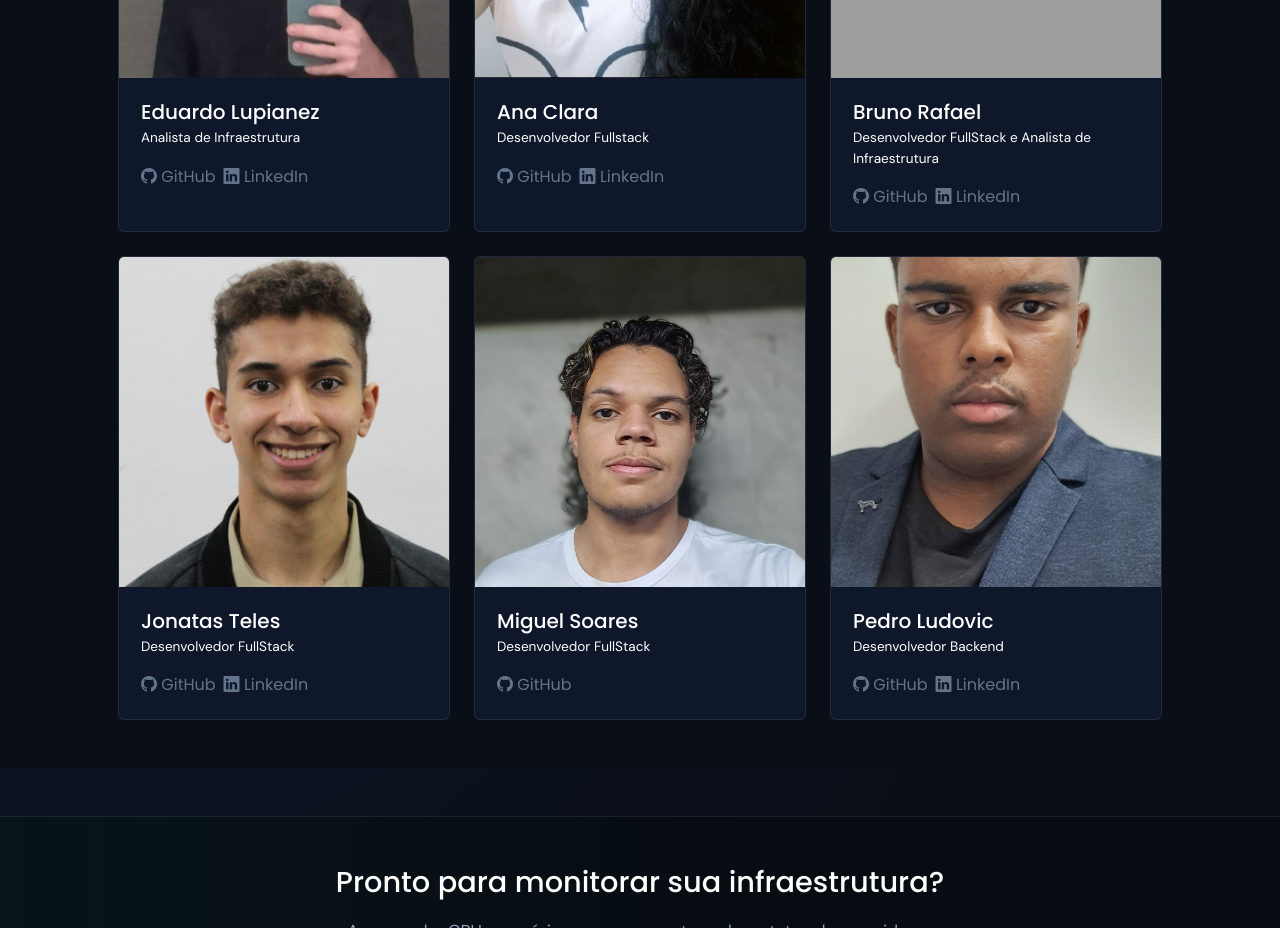
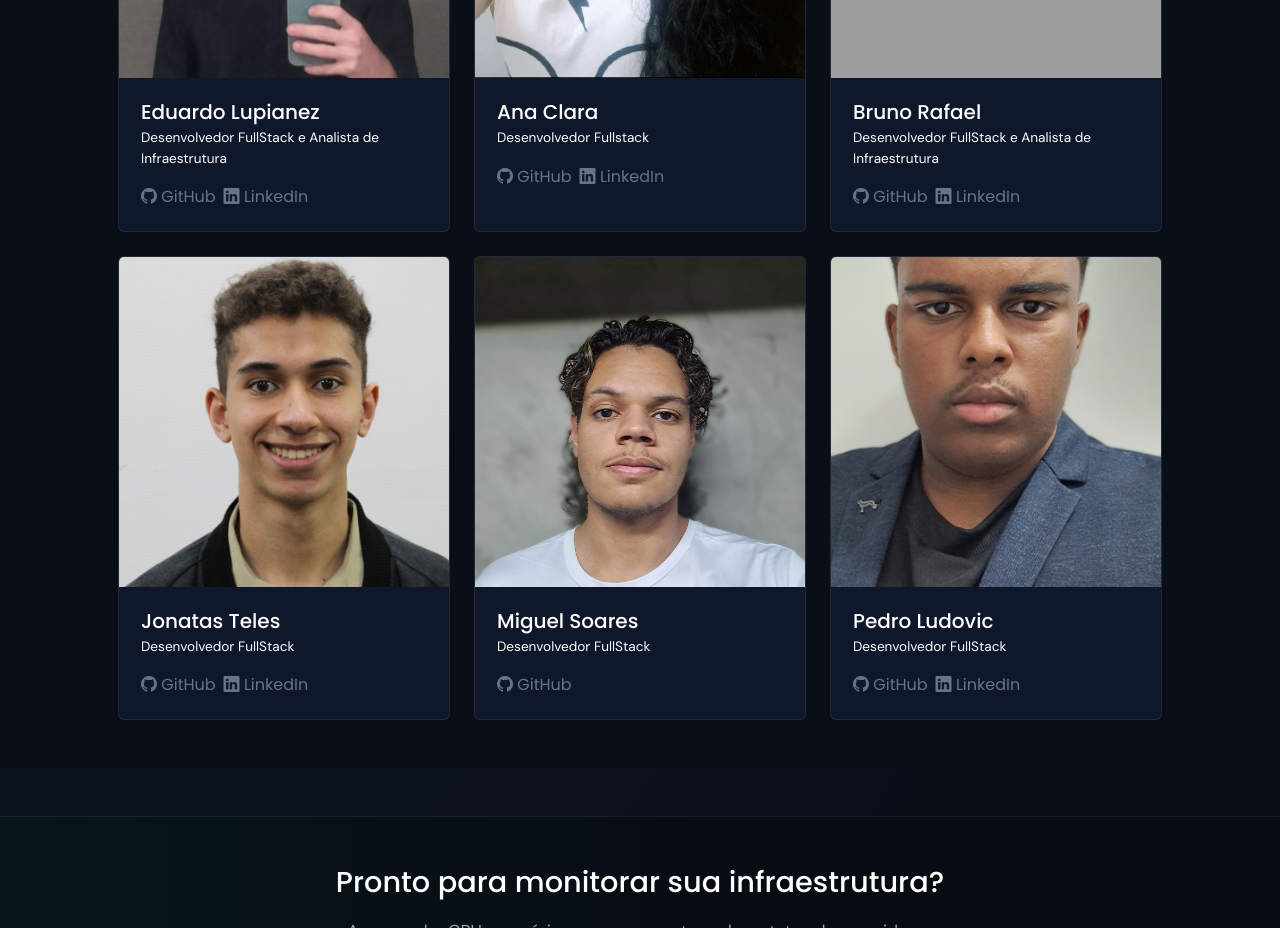
Before and after one commit to StreamGuard/stream-guard-site-institucional, a website: page public/about.html in a window 1280 px wide. Shown: the part 2440-3368 px from the top of the page. Drawn offline with nearby package versions, Linux system fonts and the light colour scheme; grey boxes are pictures that could not be loaded.

Commit message:
fix: corrige cargos

```diff
--- a/public/about.html
+++ b/public/about.html
@@ -177,7 +177,7 @@
                         <img src="assets/eduardo.png" alt="Membro" class="img-fluid">
                         <div class="corp-team-body">
                             <h5 class="text-white mb-1">Eduardo Lupianez</h5>
-                            <p class="small mb-3 text-white">Analista de Infraestrutura</p>
+                            <p class="small mb-3 text-white">Desenvolvedor FullStack e Analista de Infraestrutura</p>
                             <div class="d-flex gap-2">
                                 <a href="https://www.linkedin.com/in/eduardo-guaglioni-lupianez-b21250320/" class="corp-social-link"><i class="bi bi-github"></i> GitHub</a>
                                 <a href="https://github.com/EduardoGuaglioniLupianez" class="corp-social-link"><i class="bi bi-linkedin"></i> LinkedIn</a>
@@ -251,7 +251,7 @@
                         <img src="assets/pedro_ludovic.jpeg" alt="Membro" class="img-fluid">
                         <div class="corp-team-body">
                             <h5 class="text-white mb-1">Pedro Ludovic</h5>
-                            <p class="small mb-3 text-white">Desenvolvedor Backend</p>
+                            <p class="small mb-3 text-white">Desenvolvedor FullStack</p>
                             <div class="d-flex gap-2">
                                 <a href="https://github.com/PedroSptech" class="corp-social-link"><i class="bi bi-github"></i> GitHub</a>
                                 <a href="https://www.linkedin.com/in/pedro-ludovic-nascimento-lima-4b8078212/" class="corp-social-link"><i class="bi bi-linkedin"></i> LinkedIn</a>
```
